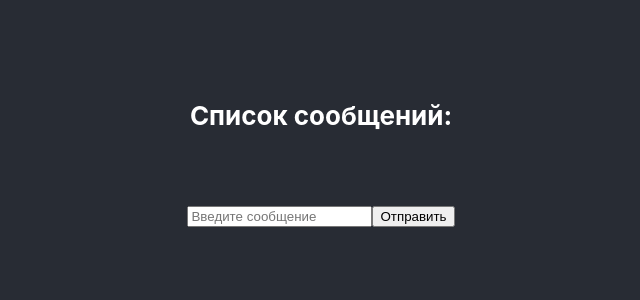
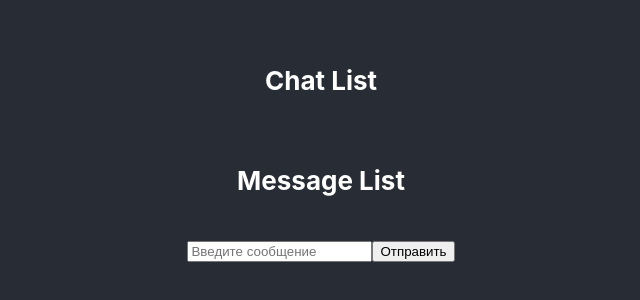
Before and after one commit to DaniilKuzmin/react-education, a React (Create React App) app: page / in a window 1280 px wide. Shown: the part 254-554 px from the top of the page, without its empty margins (319-959 px from the left). Built offline with nearby package versions, Linux system fonts and the light colour scheme.

Commit message:
lesson_3_hw

```diff
--- a/src/App.js
+++ b/src/App.js
@@ -1,9 +1,10 @@
 import './App.css';
 import React, {useState, useEffect} from "react";
-import Message from './Message.js'
 import AUTHOR from './constants/common.js'
+import Messages from './components/Messages'
+import ChatList from './components/ChatList'
 
-function App(props) {
+function App() {
 
 const [messageList, setMessageList] = useState([]);
 const [value, setValue] = useState('');
@@ -30,16 +31,17 @@ const handler = () => {
 
   let messageObj = {text: value, author: AUTHOR.me}
 
-  setMessageList([...messageList, messageObj])
-
+  setMessageList([...messageList, messageObj]);
+  setValue('');
 }
 
   return (
     <div className="App">
       <header className="App-header">
-        <h4>Список сообщений:</h4>
-        <br/>
-        {messageList.map((element, index) => (<Message text={element} key={index} />))}
+        <h4>Chat List</h4>
+        <ChatList />
+        <h4>Message List</h4>
+        <Messages messages={messageList} />
         <div>
           <input
           type="text"
--- /dev/null
+++ b/src/components/ChatList.js
@@ -0,0 +1,6 @@
+const ChatList = () => {
+	return <>
+	</>
+}
+
+export default ChatList
--- /dev/null
+++ b/src/components/Messages.js
@@ -0,0 +1,19 @@
+import PropTypes from "prop-types";
+import Message from '../Message';
+
+
+const Messages = (props) => {
+    const {messages} = props;
+    return <>
+            {messages.map((element, index) => (<Message text={element} key={index} />))}
+            </>
+}
+
+export default Messages;
+
+Messages.propTypes = {
+    messages: PropTypes.arrayOf(PropTypes.shape({
+        text: PropTypes.string,
+        author: PropTypes.string
+    }))
+}
--- /dev/null
+++ b/src/constants/common.js
@@ -0,0 +1,6 @@
+export const AUTHOR = {
+	me: 'Me',
+	bot: 'bot'
+}
+
+export default AUTHOR;
```
Also changed, not shown: package.json (+10 -0 lines), .eslintrc.json (added), 2 other files (tests, documents, lock files or other folders).
